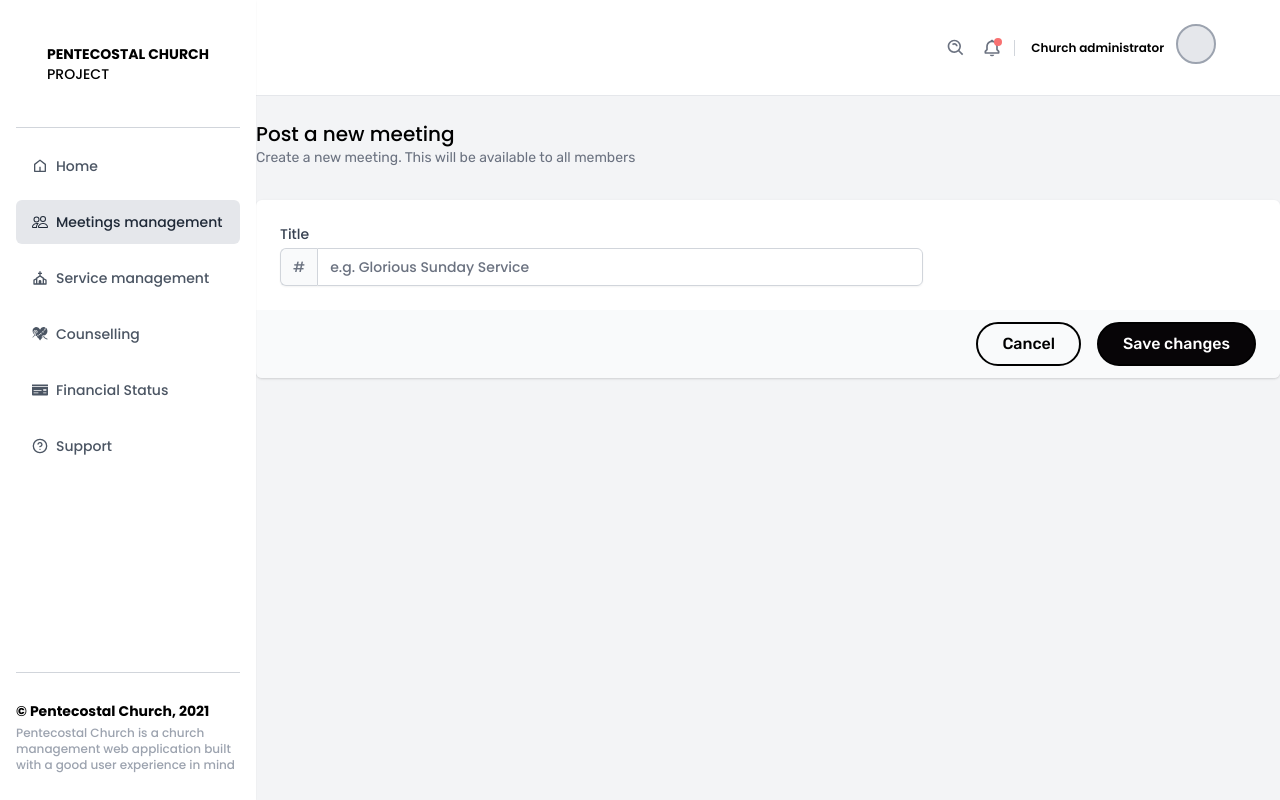
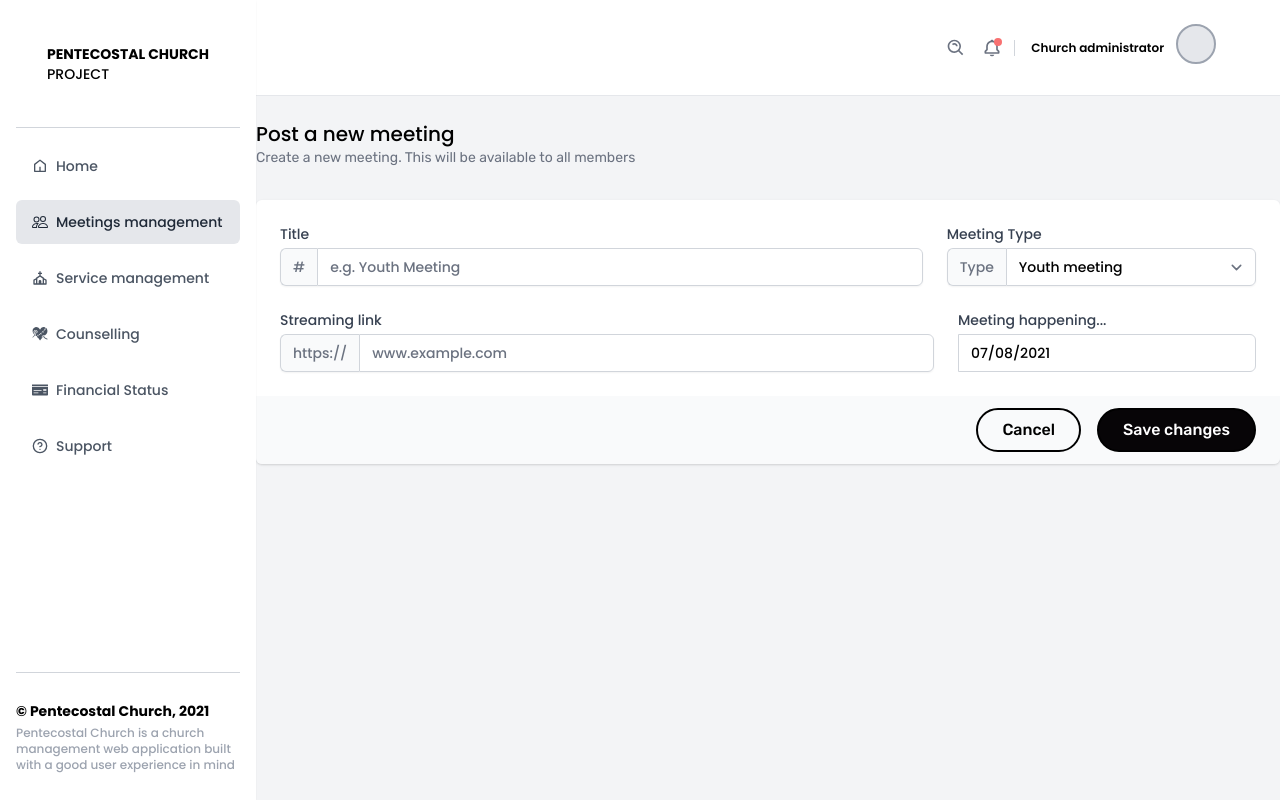
Before and after one commit to Jennys-Church-Project/church-project, a Next.js app: page /admin/meetings/new in a window 1280 px wide. Built offline with nearby package versions, Linux system fonts and the light colour scheme; no server answers; sample sign-in values are in the browser's storage.

Commit message:
Upload meetings

```diff
--- a/pages/admin/meetings/new.js
+++ b/pages/admin/meetings/new.js
@@ -1,6 +1,7 @@
 import { useRouter } from "next/router";
 import { useState } from "react";
 import AdminLayout from "../../../components/admin.layout";
+import Spinner from "../../../components/spinner";
 import { kMeetingsRef } from "../../../utils/constants";
 import { v4 as UUID } from "uuid";
 import DatePicker from "react-datepicker";
@@ -14,8 +15,11 @@ function PostNewMeeting() {
   const router = useRouter();
 
   // states
-  const [timestamp, setTimestamp] = useState(0);
+  const [timestamp, setTimestamp] = useState(new Date());
   const [meetingTitle, setMeetingTitle] = useState("");
+  const [meetingType, setMeetingType] = useState("youth");
+  const [streamLink, setStreamLink] = useState("");
+  const [uploading, setUploading] = useState(false);
 
   // create meeting
   const create = async (e) => {
@@ -23,14 +27,19 @@ function PostNewMeeting() {
 
     let payload = {
       title: meetingTitle,
+      type: meetingType,
+      stream_url: streamLink,
       date: timestamp.getTime(),
       duration: timestamp.getTime(),
     };
     let docRef = firebase.firestore().collection(kMeetingsRef).doc();
     payload.id = docRef.id;
     console.log(payload);
-
+    setUploading(true);
+    await docRef.set(payload, { merge: true });
+    setUploading(false);
     alert("Saved successfully");
+    router.push("/admin/meetings");
   };
 
   return (
@@ -52,8 +61,9 @@ function PostNewMeeting() {
             <form action="#" onSubmit={create}>
               <div className="shadow sm:rounded-md sm:overflow-hidden">
                 <div className="px-4 py-5 bg-white space-y-6 sm:p-6">
+                  {/* title & meeting type */}
+                  <div className="grid grid-cols-4 sm:grid-cols-3 gap-6">
                     {/* title */}
-                  <div className="grid grid-cols-3 gap-6">
                     <div className="col-span-3 sm:col-span-2">
                       <label
                         htmlFor="title"
@@ -69,31 +79,102 @@ function PostNewMeeting() {
                           type="text"
                           name="title"
                           id="title"
+                          required
                           onChange={(e) => setMeetingTitle(e.target.value)}
                           className="focus:ring-black focus:border-black flex-1 block w-full rounded-none rounded-r-md sm:text-sm border-gray-300"
-                          placeholder="e.g. Glorious Sunday Service"
+                          placeholder="e.g. Youth Meeting"
                         />
                       </div>
+                    </div>
+
+                    {/* meeting type */}
+                    <div className="col-span-1 sm:col-span-1">
+                      <label
+                        htmlFor="title"
+                        className="block text-sm font-medium text-gray-700"
+                      >
+                        Meeting Type
+                      </label>
+                      <div className="mt-1 flex rounded-md shadow-sm">
+                        <span className="inline-flex items-center px-3 rounded-l-md border border-r-0 border-gray-300 bg-gray-50 text-gray-500 text-sm">
+                          Type
+                        </span>
+                        <select
+                          name="meeting_type"
+                          id="meeting_type"
+                          required
+                          onChange={(e) => setMeetingType(e.target.value)}
+                          className="focus:ring-black focus:border-black flex-1 block w-full rounded-none rounded-r-md sm:text-sm border-gray-300"
+                        >
+                          <option value="youth">Youth meeting</option>
+                          <option value="leaders">Pastors&apos; Meeting</option>
+                        </select>
+                      </div>
+                    </div>
+                  </div>
+
+                  {/* stream url & timestamp */}
+                  <div className="flex flex-row items-center gap-6">
+                    {/* stream url */}
+                    <div className="flex-1">
+                      <label
+                        htmlFor="stream_url"
+                        className="block text-sm font-medium text-gray-700"
+                      >
+                        Streaming link
+                      </label>
+                      <div className="mt-1 flex rounded-md shadow-sm">
+                        <span className="inline-flex items-center px-3 rounded-l-md border border-r-0 border-gray-300 bg-gray-50 text-gray-500 text-sm">
+                          https://
+                        </span>
+                        <input
+                          type="text"
+                          name="stream_url"
+                          id="stream_url"
+                          required
+                          onChange={(e) => setStreamLink(e.target.value)}
+                          className="focus:ring-black focus:border-black flex-1 block w-full rounded-none rounded-r-md sm:text-sm border-gray-300"
+                          placeholder="www.example.com"
+                        />
+                      </div>
+                    </div>
+
+                    {/* time picker */}
+                    <div className="flex flex-col justify-end">
+                      <p className="block text-sm font-medium text-gray-700">
+                        Meeting happening...
+                      </p>
+                      <DatePicker
+                        selected={timestamp}
+                        required={true}
+                        className="mt-1 focus:ring-black focus:border-black flex-1 block w-full rounded-none rounded-r-md sm:text-sm border-gray-300"
+                        onChange={(date) => setTimestamp(date)}
+                      />
                     </div>
                   </div>
                 </div>
 
                 {/* actions */}
+                {uploading ? (
+                  <Spinner size={10} />
+                ) : (
                   <div className="flex flex-row justify-end items-center space-x-4 px-4 py-3 bg-gray-50 text-right sm:px-6">
                     <button
                       className="btn-outlined"
+                      type="reset"
                       onClick={() => router.push("/admin/meetings")}
                     >
                       <h6>Cancel</h6>
                     </button>
                     <button
+                      type="submit"
                       className="btn-primary"
-                    // disabled={true}
                       onClick={create}
                     >
                       <h6>Save changes</h6>
                     </button>
                   </div>
+                )}
               </div>
             </form>
           </div>
--- a/pages/admin/service/new.js
+++ b/pages/admin/service/new.js
@@ -9,11 +9,6 @@ import { Menu, Dialog, Transition } from "@headlessui/react";
 import { v4 as UUID } from "uuid";
 import DatePicker from "react-datepicker";
 import Spinner from "../../../components/spinner";
-
-import "react-datepicker/dist/react-datepicker.css";
-
-// date format
-import { format } from "date-fns";
 
 // firebase
 import firebase from "firebase/app";
@@ -48,7 +43,7 @@ function PostNewService({ speakers }) {
   const [bannerFile, setBannerFile] = useState(null);
   const [streamLink, setStreamLink] = useState("");
   const [selectedSpeakers, setSelectedSpeakers] = useState([]);
-  const [timestamp, setTimestamp] = useState(0);
+  const [timestamp, setTimestamp] = useState(new Date());
 
   // create a new service
   const createService = async (e) => {
@@ -124,6 +119,7 @@ function PostNewService({ speakers }) {
                           type="text"
                           name="title"
                           id="title"
+                          required
                           onChange={(e) => setServiceTitle(e.target.value)}
                           className="focus:ring-black focus:border-black flex-1 block w-full rounded-none rounded-r-md sm:text-sm border-gray-300"
                           placeholder="e.g. Glorious Sunday Service"
@@ -164,6 +160,7 @@ function PostNewService({ speakers }) {
                       </p>
                       <DatePicker
                         selected={timestamp}
+                        required={true}
                         className="mt-1 focus:ring-black focus:border-black flex-1 block w-full rounded-none rounded-r-md sm:text-sm border-gray-300"
                         onChange={(date) => setTimestamp(date)}
                       />
@@ -439,13 +436,14 @@ function PostNewService({ speakers }) {
                 <div className="flex flex-row justify-end items-center space-x-4 px-4 py-3 bg-gray-50 text-right sm:px-6">
                   <button
                     className="btn-outlined"
+                    type="reset"
                     onClick={() => router.push("/admin/service")}
                   >
                     <h6>Cancel</h6>
                   </button>
                   <button
                     className="btn-primary"
-                    // disabled={true}
+                    type="submit"
                     onClick={createService}
                   >
                     <h6>Save changes</h6>
--- a/styles/globals.css
+++ b/styles/globals.css
@@ -11,6 +11,9 @@
 @tailwind base;
 @tailwind components;
 @tailwind utilities;
+
+/* date picker css */
+@import url("react-datepicker/dist/react-datepicker.css");
 
 /* images */
 .cover__image {
```
Lines whose indentation alone changed are shown as unchanged.
